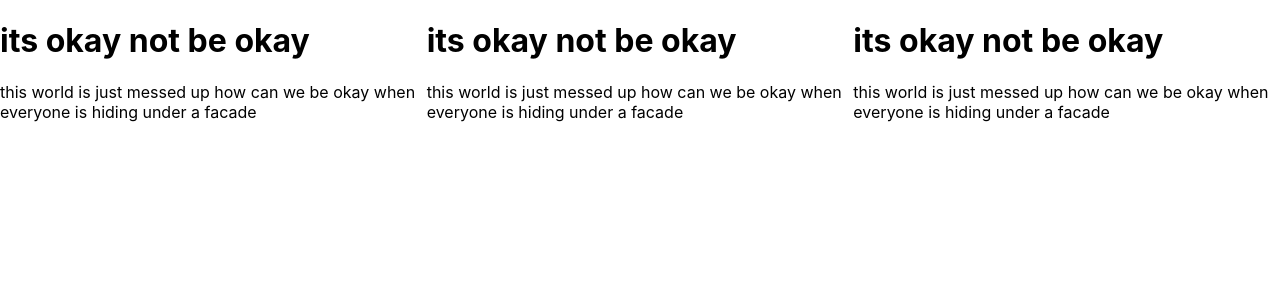
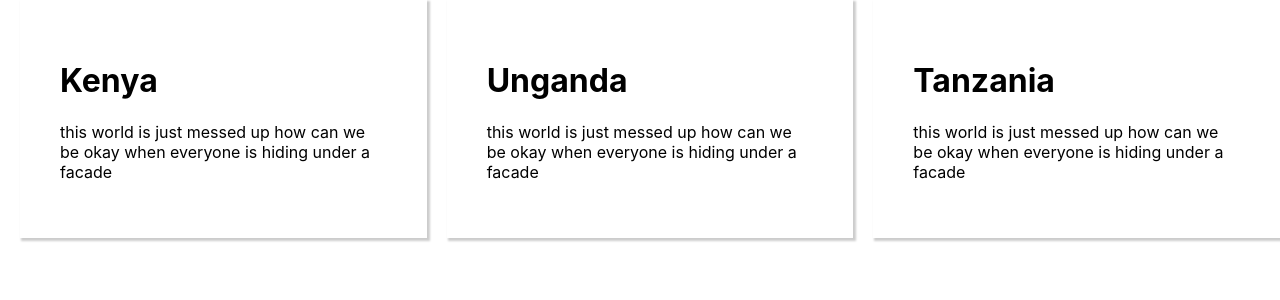
Before and after one commit to Maiyoj/ReactblogApp, a React (Create React App) app: page / in a window 1280 px wide. Shown: the top 300 px of the page. Built offline with nearby package versions, Linux system fonts and the light colour scheme.

Commit message:
update box-shadow style

```diff
--- a/src/App.css
+++ b/src/App.css
@@ -2,6 +2,13 @@
   display: flex;
 
 
+
+
+}
+.Article{
+  box-shadow: 2px 2px 2px 1px rgba(0, 0, 0, 0.2);
+  margin-left: 20px;
+  padding: 40px;
 }
 
 
--- a/src/components/Article.js
+++ b/src/components/Article.js
@@ -1,6 +1,6 @@
 function Article({title, content}){
     return(
-        <div>
+        <div className="Article">
             <h1>{title}</h1>
             <p>{content}</p>
           </div>
--- a/src/components/data/blog.js
+++ b/src/components/data/blog.js
@@ -1,16 +1,16 @@
 export const blog =[
     {
-        title: "its okay not be okay",
+        title: "Kenya",
         content:"this world is just messed up how can we be okay when everyone is hiding under a facade",
         id:1
     },
     {
-        title: "its okay not be okay",
+        title: "Unganda",
         content:"this world is just messed up how can we be okay when everyone is hiding under a facade",
         id:2
     },
     {
-        title: "its okay not be okay",
+        title: "Tanzania",
         content:"this world is just messed up how can we be okay when everyone is hiding under a facade",
         id:3
     }
```
